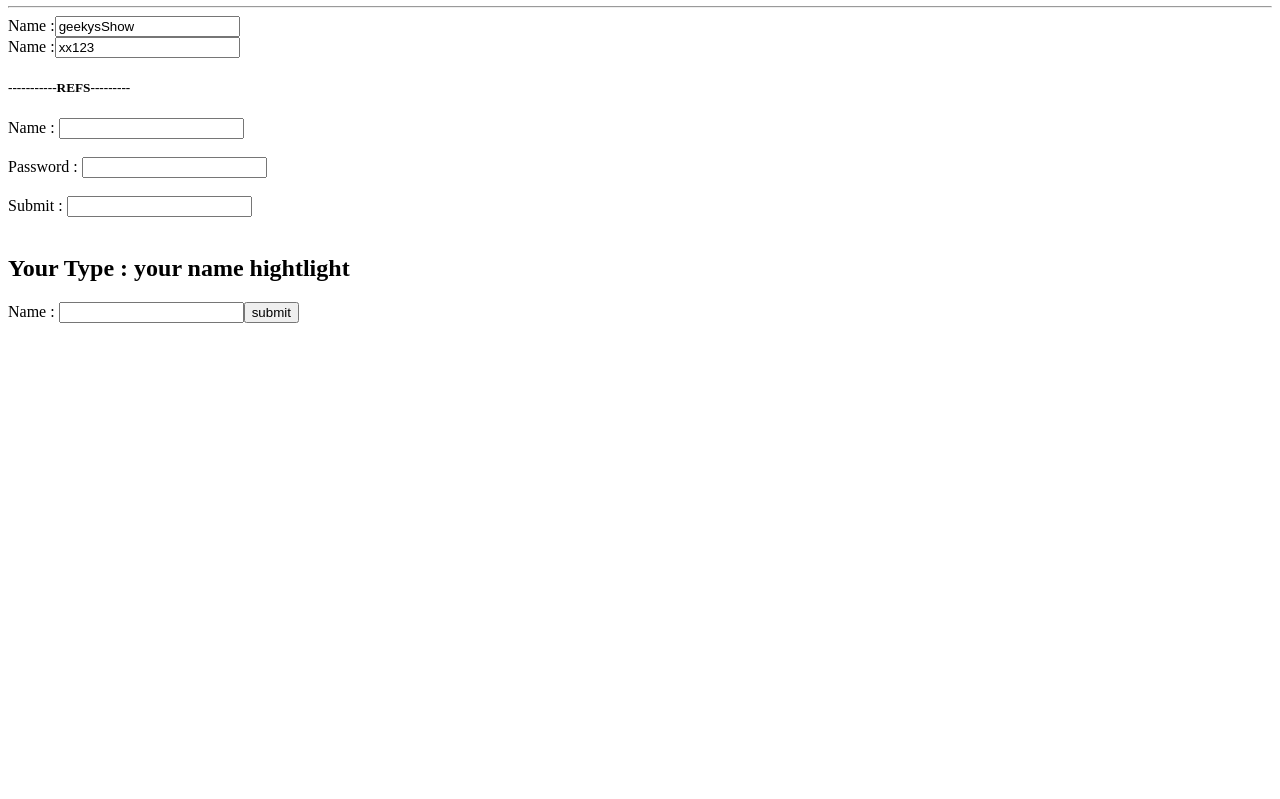
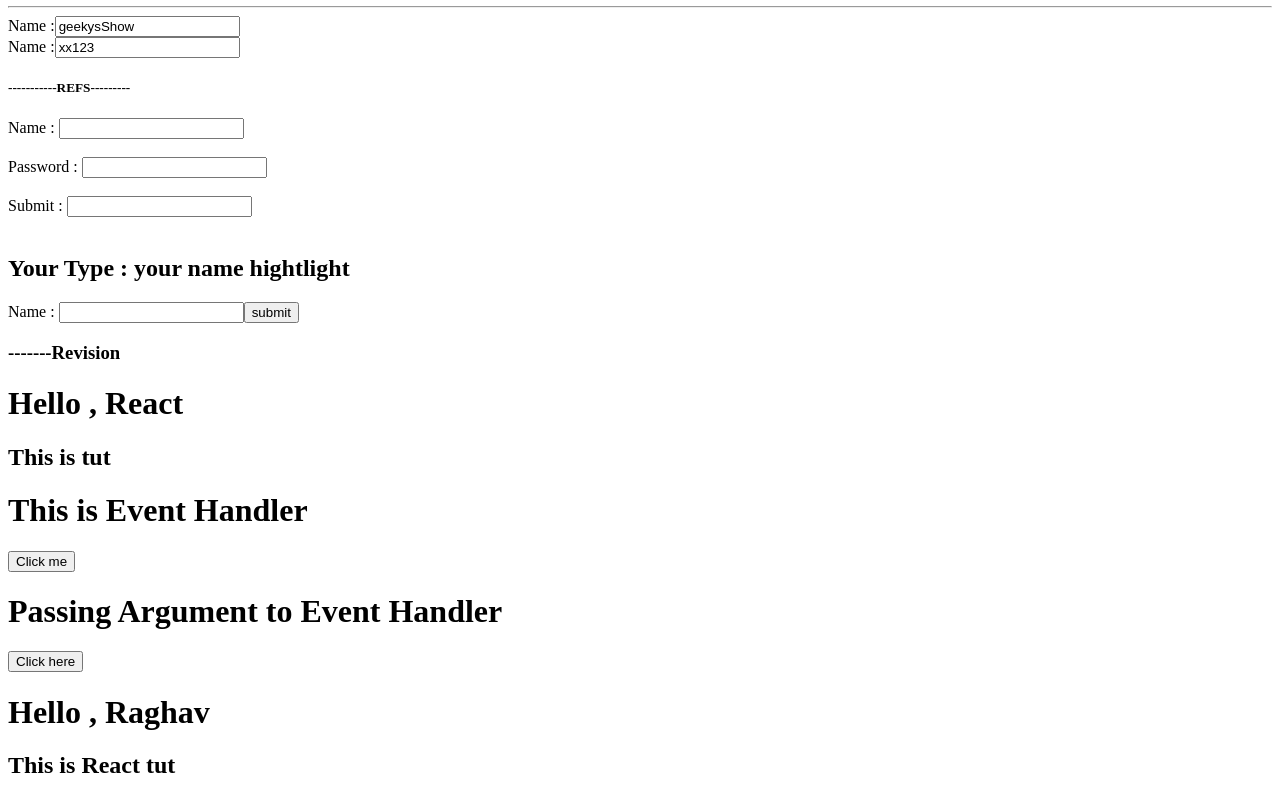
Before and after one commit to Raghav-Verma25/React-js, a React (Create React App) app: page / in a window 1280 px wide. Shown: the part 2547-3346 px from the top of the page. Before the commit the page ends 2878 px from the top, so only its background shows below. Built offline with nearby package versions, Linux system fonts and the light colour scheme.

Commit message:
Basic component in Ract

```diff
--- a/public/index.html
+++ b/public/index.html
@@ -61,6 +61,11 @@
     <h5>-----------REFS--------- </h5>
     <div id="ref-1"></div>
     <div id="ref-2"></div>
+    <h3>-------Revision</h3>
+    <div id="functional"></div>
+    <div id="event-button"></div>
+    <div id="argu-event-button"></div>
+    <div id="func-comp"></div>
 
 
   </body>
--- /dev/null
+++ b/src/GeekyShow/ConditionalRendering/EventHandler.js
@@ -0,0 +1,18 @@
+import React, { Component } from 'react'
+
+export default class EventHandler extends Component {
+    state={
+        name : "Handler"
+    }
+    handleClick = () =>{
+        console.log("button has been click")
+    }
+  render() {
+    return (
+      <div>
+        <h1>This is Event {this.state.name}</h1>
+        <button onClick={this.handleClick}> Click me </button>
+      </div>
+    );
+  };
+}
--- /dev/null
+++ b/src/GeekyShow/ConditionalRendering/PassingArgument.js
@@ -0,0 +1,23 @@
+import React, { Component } from 'react'
+
+export default class PassingArgument extends Component {
+    state={
+        name:"Raghav",
+        id:101
+    }
+    handleClick = id =>{
+        // document.write(id)
+        console.log(id);
+    }
+    handleArgumentId = () =>{
+        this.handleClick(this.state.id)
+    }
+  render() {
+    return (
+      <div>
+        <h1>Passing Argument to Event Handler</h1>
+        <button onClick={this.handleArgumentId}>Click here</button>
+      </div>
+    )
+  }
+}
--- /dev/null
+++ b/src/component/FunctionalComponent.js
@@ -0,0 +1,8 @@
+import React from 'react'
+function FunctionalComponent (props){
+    return(<div>
+        <h1>Hello , {props.name}</h1>
+        <h2>This is {props.t} </h2>
+    </div>);
+}
+export default FunctionalComponent;
```
Also changed, not shown: src/index.js (+9 -0 lines).
